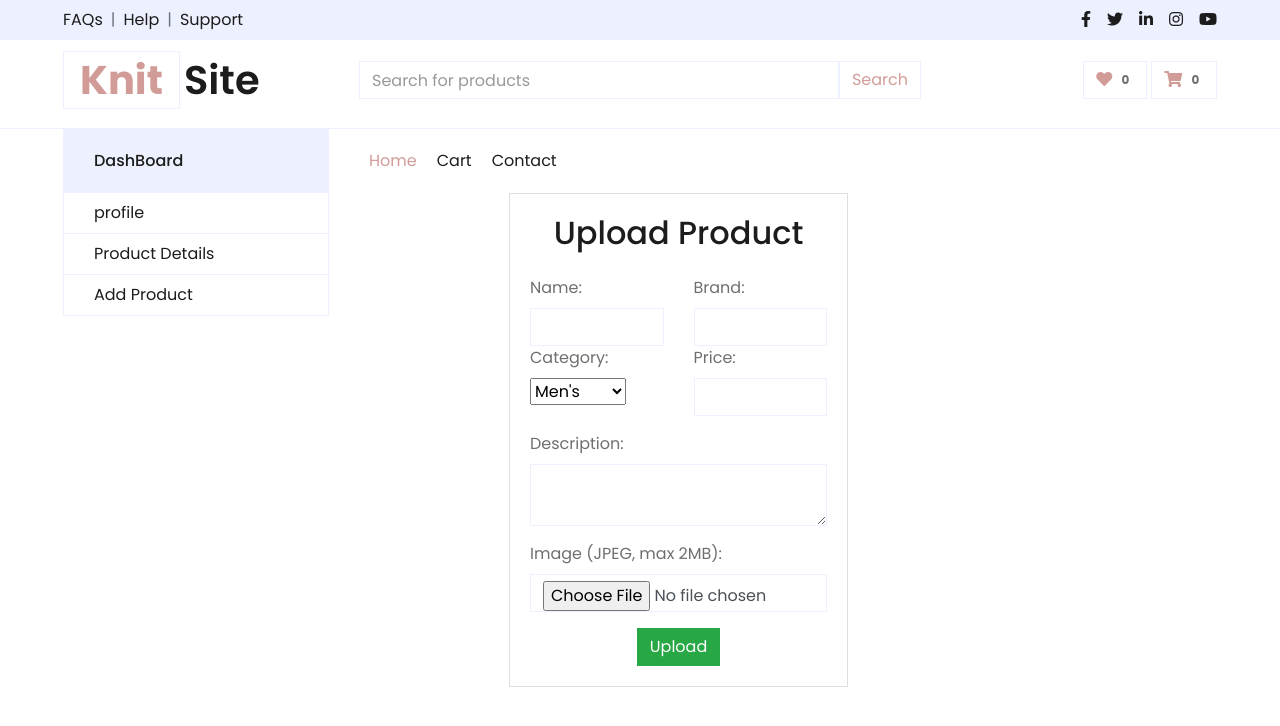
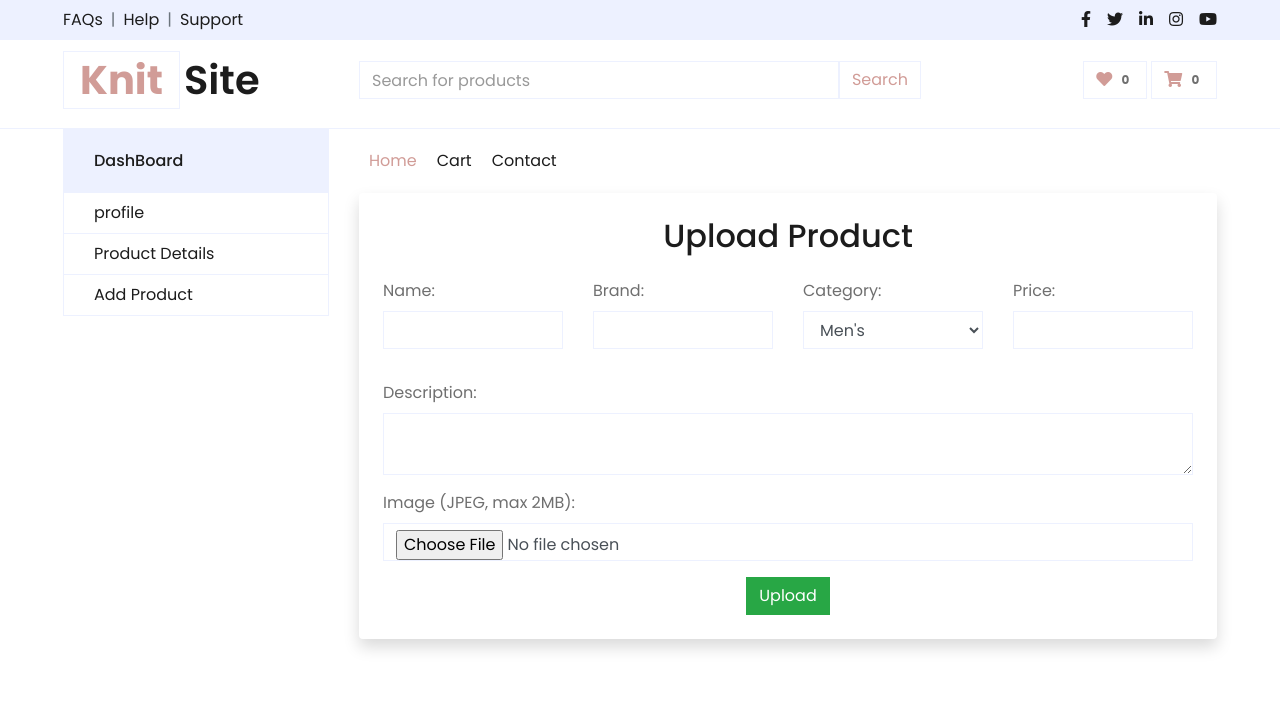
Before and after one commit to Mustak99/Knit-Site, a PHP site: page /addProduct.php in a window 1280 px wide. Shown: the top 726 px of the page. Run offline with PHP 8.4, Linux system fonts and the light colour scheme; some libraries are stand-ins or nearby versions.

Commit message:
add product style modified -mustak

```diff
--- a/seller/addProduct.php
+++ b/seller/addProduct.php
@@ -65,34 +65,35 @@
       }
     }
   </script>
-  <div class="row" style="padding-left: 150px;">
-  <div class="col-md-6">
-    <div class="card">
-      <div class="card-body">
-        <h2 class="card-title text-center mb-4">Upload Product</h2>
+<div class="row" >
+  <div class="col-md-12">
+    <div class="p-4 shadow rounded">
+      <h2 class="text-center mb-4">Upload Product</h2>
       <form action="uploadProcessing.php" method="POST" enctype="multipart/form-data" onsubmit="return validateForm()">
         <div class="row mb-3">
-            <div class="col-md-6">
+          <div class="col-md-3">
             <label for="name" class="form-label">Name:</label>
             <input type="text" id="name" name="name" class="form-control" required>
           </div>
-            <div class="col-md-6">
+          <div class="col-md-3">
             <label for="brand" class="form-label">Brand:</label>
             <input type="text" id="brand" name="brand" class="form-control" required>
           </div>
-
-            <div class="col-md-6">
+          <div class="col-md-3">
             <label for="category" class="form-label">Category:</label>
-              <select id="category" name="category" class="form-select" required>
+            <select id="category" name="category"class="form-control"   required>
               <option value="m">Men's</option>
               <option value="w">Women's</option>
               <option value="c">Children</option>
             </select>
           </div>
-            <div class="col-md-6">
+          <div class="col-md-3">
             <label for="price" class="form-label">Price:</label>
             <input type="number" id="price" name="price" step="0.01" class="form-control" required>
           </div>
+        </div>
+        <div class="row mb-3">
+
         </div>
         <div class="mb-3">
           <label for="description" class="form-label">Description:</label>
@@ -109,8 +110,3 @@
     </div>
   </div>
 </div>
-</div>
-
-
-</body>
-</html>
```
Also changed, not shown: abc.php (line endings or trailing spaces). Lines whose indentation alone changed are shown as unchanged.
